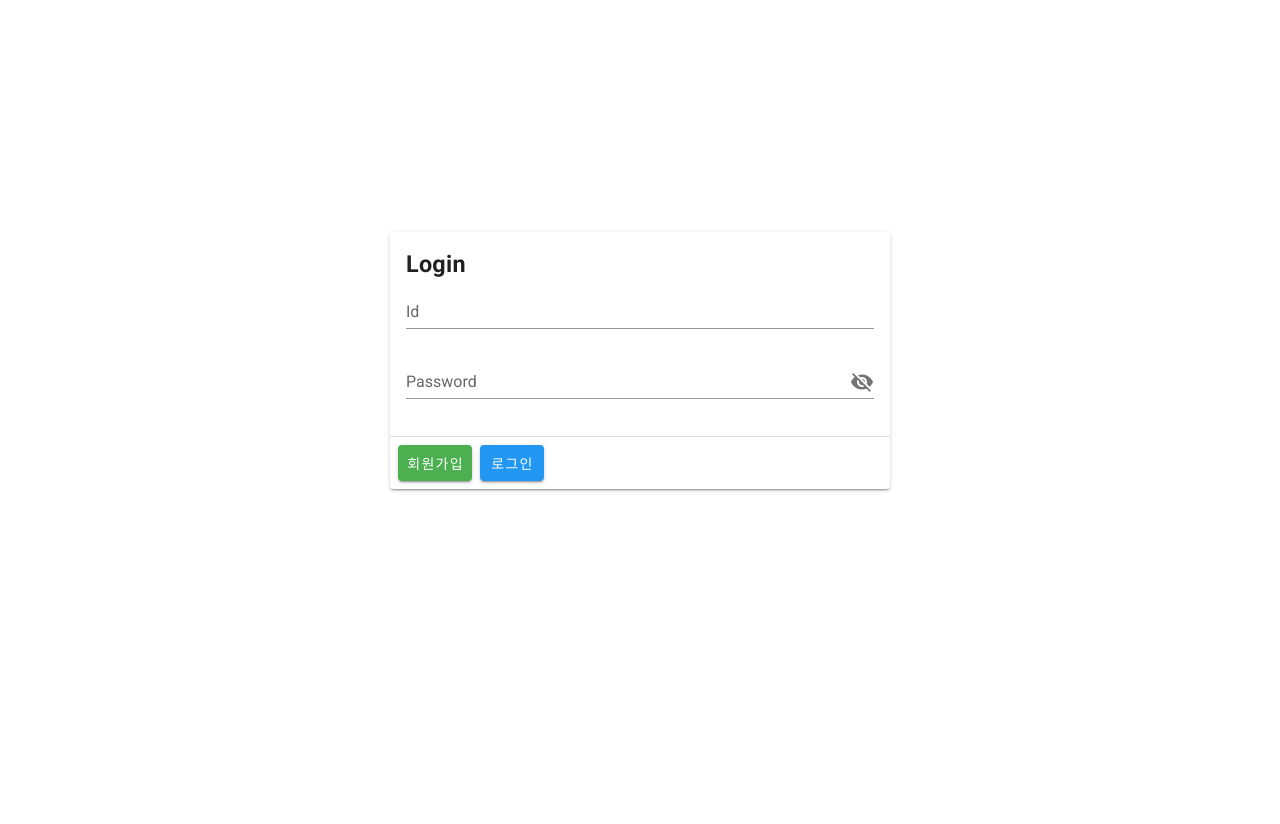
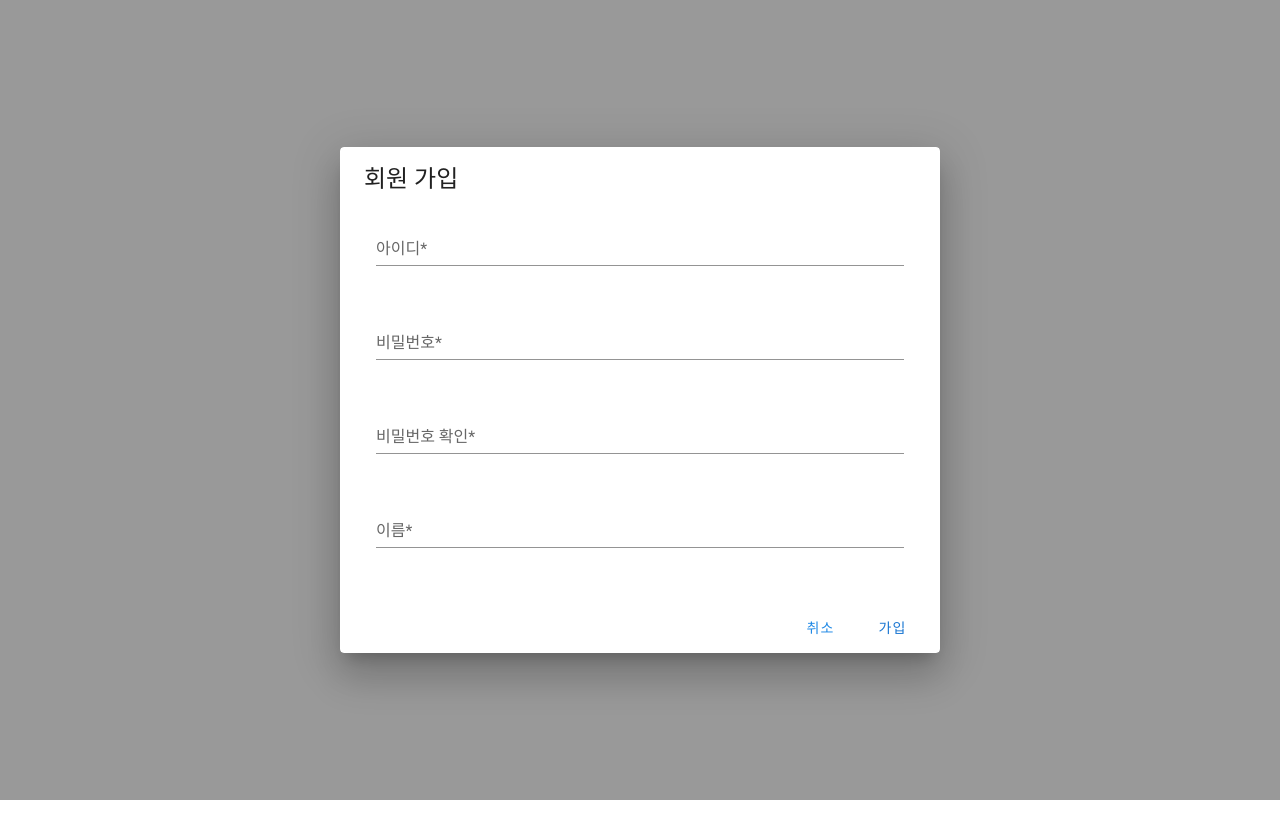
Before and after one commit to jnhk123/momjobgo-project, a Vue app: page /login in a window 1280 px wide. Both pictures are taken after a click on the button "회원가입". Built offline with nearby package versions, Linux system fonts and the light colour scheme.

Commit message:
회원가입 추가

```diff
--- a/src/mixins/index.js
+++ b/src/mixins/index.js
@@ -2,18 +2,23 @@ import axios from '@/plugins/axios'
 import store from '@/store'
 
 export default {
+
+    data: () => ({
+        HTTP_OK: 200
+    }),
+
     methods: {
         async $api(url, method, data) {
-            return (await axios({
+            return axios({
                 headers: {
                     Authorization: `Bearer ${store.state.user.token}`
                 },
                 method: method
                 , url
                 , data
-            }).catch(e=> {
+            }).catch(e => {
                 return e.response
-            })).data;
+            });
         }
     }
 }
--- a/src/views/LoginView.vue
+++ b/src/views/LoginView.vue
@@ -18,14 +18,20 @@
       </v-card-text>
       <v-divider></v-divider>
       <v-card-actions>
-        <v-btn color="success" @click="signUp">회원가입</v-btn>
-        <v-btn color="info" @click="login">로그인</v-btn>
+        <SignUpModal btn-color="success">
+          <template v-slot:title>회원가입</template>
+        </SignUpModal>
+        <v-btn color="info" @click="login" style="margin-left: 8px;">로그인</v-btn>
       </v-card-actions>
     </v-card>
+
+
   </v-app>
 </template>
 
 <script>
+import SignUpModal from './SignupView'
+
 const PAGE_NAME = "Login";
 
 export default {
@@ -40,6 +46,10 @@ export default {
     password: "",
   }),
 
+  components : {
+    SignUpModal
+  },
+
   methods : {
     async login() {
       const response = await this.$api(`/auth/user`, "post", {
@@ -47,13 +57,14 @@ export default {
         pwd: this.password,
       });
 
-      if(response?.token){
-        this.$store.state.user.token = response.token;
+      if(response?.status === this.HTTP_OK){
+        const token = response.data.token;
+        this.$store.state.user.token = token;
         const userInfo = await this.$api(`/api/auth/user`, 'get')
         this.$store.state.user.id = userInfo.id;
         this.$store.state.user.name = userInfo.name;
-      } else if(response?.error){
-        alert(response.error);
+      } else if(response?.data?.error){
+        alert(response.data.error);
       }
     },
 
--- /dev/null
+++ b/src/views/SignupView.vue
@@ -0,0 +1,83 @@
+<template>
+    <v-dialog v-model="dialog" persistent max-width="600px">
+        <template v-slot:activator="{ on, attrs }">
+        <v-btn :color="btnColor" light v-bind="attrs" v-on="on"><slot name="title"></slot></v-btn>
+        </template>
+        <v-card>
+        <v-card-title>
+            <span class="text-h5">회원 가입</span>
+        </v-card-title>
+        <v-card-text>
+            <v-container>
+            <v-row>
+                <v-col cols="12">
+                    <v-text-field label="아이디*" required v-model="user.id"></v-text-field>
+                </v-col>
+                <v-col cols="12">
+                    <v-text-field label="비밀번호*" type="password" required v-model="user.pwd"></v-text-field>
+                </v-col>
+                <v-col cols="12">
+                    <v-text-field ref="checkPwd" label="비밀번호 확인*" type="password" required v-model="user.checkPwd"></v-text-field>
+                </v-col>
+                <v-col cols="12">
+                    <v-text-field label="이름*" required v-model="user.name"></v-text-field>
+                </v-col>
+            </v-row>
+            </v-container>
+        </v-card-text>
+        <v-card-actions>
+            <v-spacer></v-spacer>
+            <v-btn color="blue darken-1" text @click="dialog = false"> 취소 </v-btn>
+            <v-btn color="blue darken-2" text @click="submit"> 가입 </v-btn>
+        </v-card-actions>
+        </v-card>
+    </v-dialog>
+</template>
+
+<script>
+export default {
+    props : {
+        btnColor : {
+            type : String,
+            default : 'primary'
+        }
+    },
+
+    data: () => ({
+        dialog: false,
+
+        user : {
+            id : '',
+            pwd : '',
+            checkPwd : '',
+            name : ''
+        }
+
+
+    }),
+
+    methods: {
+        async submit() {
+
+            if(this.user.pwd === this.user.checkPwd){
+                const response = await this.$api('/auth/user/new', 'POST', {
+                    ...this.user
+                });
+
+                if(response.status === 201){
+                    alert('회원가입 되었습니다.');
+                    this.dialog = false;
+                } else if(response?.data?.error){
+                    alert(response.data.error);
+                }
+
+            } else {
+                alert("패스워드가 일치하지 않습니다.")
+                this.$refs.checkPwd.focus();
+            }
+
+        }
+    },
+
+};
+</script>
```
